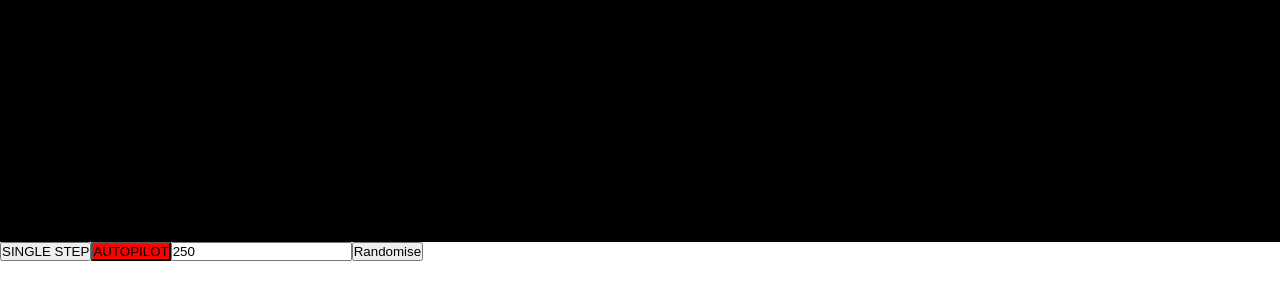
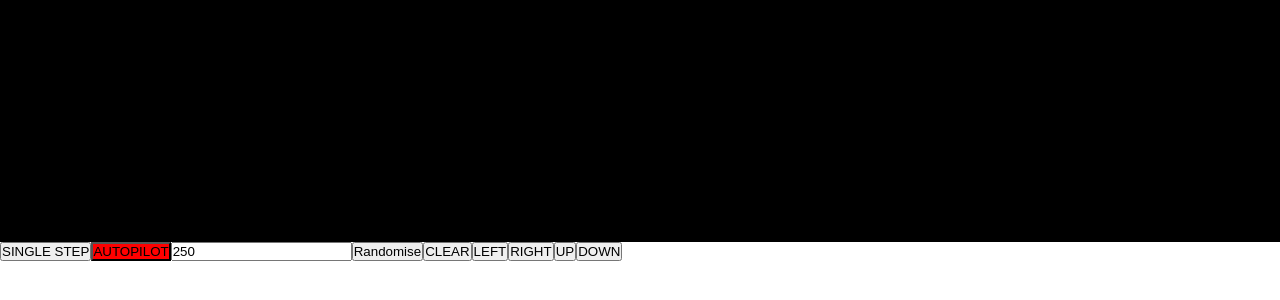
Before and after one commit to ic-768/game-of-life, a React (Create React App) app: page / in a window 1280 px wide. Shown: the part 458-758 px from the top of the page. Built offline with nearby package versions, Linux system fonts and the light colour scheme.

Commit message:
Refactoring and board-shifting implemented

```diff
--- a/src/App.js
+++ b/src/App.js
@@ -1,6 +1,6 @@
 import "./App.css"
 import {useState, useEffect, useRef} from "react"
-import {numAliveNeighbors} from "./gameFunctions"
+import {shiftBoard, initialiseCells, stepGame} from "./gameFunctions"
 
 function App() {
   const windowWidth = window.innerWidth
@@ -23,7 +23,6 @@ function App() {
     const dragOff = () => setDrag(false)
     document.addEventListener("mousedown", dragOn)
     document.addEventListener("mouseup", dragOff)
-
     return () => {
       document.removeEventListener("mousedown", dragOn)
       document.removeEventListener("mouseup", dragOff)
@@ -32,33 +31,11 @@ function App() {
 
   useEffect(() => {
     //initialise game
-    const populateCells = () => {
-      const d = []
-      for (let i = 0; i < cellsPerRow * cellsPerColumn; i++) {
-        d.push({id: i, isActive: false})
-      }
-      setCells(d)
-    }
-    populateCells()
+    setCells(initialiseCells(cellsPerRow, cellsPerColumn))
   }, [cellsPerColumn, cellsPerRow])
 
   useEffect(() => {
-    function* stepGame() {
-      // yields data for next screen
-      const updatedData = cells.map((c, i) => {
-        const neighbors = numAliveNeighbors(cellsPerRow, cells, i)
-        let isActive = true
-        if (
-          (!c.isActive && neighbors !== 3) ||
-          (c.isActive && (neighbors < 2 || neighbors > 3))
-        ) {
-          isActive = false
-        }
-        return {...c, isActive}
-      })
-      yield updatedData
-    }
-    iterator.current = stepGame()
+    iterator.current = stepGame(cells, cellsPerRow)
   }, [cellsPerRow, cells])
 
   useEffect(() => {
@@ -146,6 +123,36 @@ function App() {
         }}>
         Randomise
       </button>
+      <button
+        onClick={() => {
+          setCells(cells.map((d) => ({...d, isActive: false})))
+        }}>
+        CLEAR
+      </button>
+      <button
+        onClick={() => {
+          setCells(shiftBoard(cells, false))
+        }}>
+        LEFT
+      </button>
+      <button
+        onClick={() => {
+          setCells(shiftBoard(cells, true))
+        }}>
+        RIGHT
+      </button>
+      <button
+        onClick={() => {
+          setCells(shiftBoard(cells, false, cellsPerRow))
+        }}>
+        UP
+      </button>
+      <button
+        onClick={() => {
+          setCells(shiftBoard(cells, true, cellsPerRow))
+        }}>
+        DOWN
+      </button>
     </div>
   )
 }
--- a/src/gameFunctions.js
+++ b/src/gameFunctions.js
@@ -1,16 +1,59 @@
+export const initialiseCells = (cellsPerRow, cellsPerColumn) =>
+  //spawn all cells as inactive
+  Array.from({length: cellsPerRow * cellsPerColumn}, (_, i) => ({
+    id: i,
+    isActive: false,
+  }))
+
+/**
+ * Used to determine whether a cell lives or dies on next render
+ */
 export const neighborIsAlive = (neighbor) => neighbor && neighbor.isActive
+export const numAliveNeighbors = (cellsPerRow, data, i) => {
+  return [
+    data[i - 1] || data[data.length],
+    data[i + 1] || data[0],
+    data[i + cellsPerRow] || data[i + cellsPerRow - data.length],
+    data[i - cellsPerRow] || data[data.length - Math.abs(i - cellsPerRow)],
+    data[i + cellsPerRow + 1] || data[i + 1 + cellsPerRow - data.length],
+    data[i + cellsPerRow - 1] || data[i - 1 + cellsPerRow - data.length],
+    data[i - cellsPerRow + 1] ||
+      data[1 + data.length - Math.abs(i - cellsPerRow)],
+    data[i - cellsPerRow - 1] ||
+      data[data.length - Math.abs(i - cellsPerRow) - 1],
+  ].reduce((total, neighbor) => {
+    return neighborIsAlive(neighbor) ? ++total : total
+  }, 0)
+}
 
-export const numAliveNeighbors = (cellsPerRow, data, i) => {
-  let neighbors = 0
+/**
+ * Yields data for next game render
+ */
+export const stepGame = function* (cells, cellsPerRow) {
+  const updatedData = cells.map((c, i) => {
+    const neighbors = numAliveNeighbors(cellsPerRow, cells, i)
+    let isActive = true
+    if (
+      (!c.isActive && neighbors !== 3) ||
+      (c.isActive && (neighbors < 2 || neighbors > 3))
+    ) {
+      isActive = false
+    }
+    return {...c, isActive}
+  })
+  yield updatedData
+}
 
-  neighborIsAlive(data[i - 1]) && (neighbors += 1)
-  neighborIsAlive(data[i + 1]) && (neighbors += 1)
-  neighborIsAlive(data[i + cellsPerRow]) && (neighbors += 1)
-  neighborIsAlive(data[i - cellsPerRow]) && (neighbors += 1)
-  neighborIsAlive(data[i + 1 + cellsPerRow]) && (neighbors += 1)
-  neighborIsAlive(data[i - 1 + cellsPerRow]) && (neighbors += 1)
-  neighborIsAlive(data[i + 1 - cellsPerRow]) && (neighbors += 1)
-  neighborIsAlive(data[i - 1 - cellsPerRow]) && (neighbors += 1)
-
-  return neighbors
+/**
+ * Shifts the cell-array circularly
+ * rowLength=1 looks like it's moving left or right
+ * rowLength=cellsPerRow looks like its going up or down
+ */
+export function shiftBoard(arr, reverse, rowLength = 1) {
+  const newArr = [...arr]
+  for (let i = 0; i < rowLength; i++) {
+    if (reverse) newArr.unshift(newArr.pop())
+    else newArr.push(newArr.shift())
+  }
+  return newArr
 }
```
